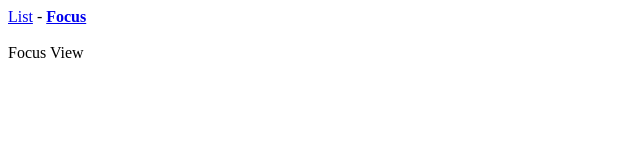
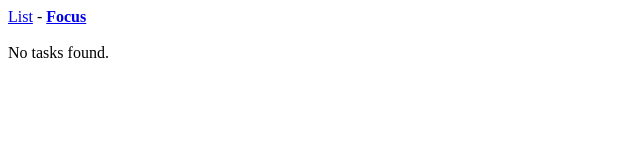
Before and after one commit to Sapkota00Basanta/Todo-List-React-Typescript, a React (Vite) app: page /focus in a window 1280 px wide. Shown: the top 160 px of the page, without its empty margins (0-640 px from the left). Built offline with nearby package versions, Linux system fonts and the light colour scheme.

Commit message:
Added simple state sharing method from higher component

```diff
--- a/src/App.tsx
+++ b/src/App.tsx
@@ -1,5 +1,5 @@
 // Import Third-Party Modules
-import React from 'react';
+import React, { useState } from 'react';
 import { NavLink } from 'react-router-dom';
 import { BrowserRouter, Route, Routes } from 'react-router-dom';
 import { Focus } from './components/Focus/Focus';
@@ -7,12 +7,15 @@ import { Focus } from './components/Focus/Focus';
 // Import User-Defined Modules
 import { Listview } from './components/Listview/Listview';
 import { IAppProps } from './types/App.types';
+import { ITaskState } from './types/components/Listview.types';
 
 /**
  * This module is main app component where we assign all the navigation routes to component
  * @returns App Component
  */
 export const App: React.FC<IAppProps> = () => {
+  const [tasks, setTasks] = useState<Array<ITaskState>>([]);
+  const tasksPropsObject = { tasks, setTasks };
   return (
     <BrowserRouter>
       <nav>
@@ -37,8 +40,8 @@ export const App: React.FC<IAppProps> = () => {
       </nav>
       <br />
       <Routes>
-        <Route path="/" element={<Listview />} />
-        <Route path="/focus" element={<Focus />} />
+        <Route path="/" element={<Listview {...tasksPropsObject} />} />
+        <Route path="/focus" element={<Focus {...tasksPropsObject} />} />
       </Routes>
     </BrowserRouter>
   );
--- a/src/components/Focus/Focus.tsx
+++ b/src/components/Focus/Focus.tsx
@@ -1,17 +1,13 @@
 // Import Third-Party Modules
-import React from "react";
+import React from 'react';
 
 // Import User-Defined Modules
-import { IFocusProps } from "../../types/components/Focus.types";
+import { IFocusProps } from '../../types/components/Focus.types';
 
 /**
  * This module consist of focus view displaying single focused todo list
  * @returns Focus View Component
  */
-export const Focus: React.FC<IFocusProps> = () => {
-  return (
-    <>
-      <div> Focus View</div>
-    </>
-  );
+export const Focus: React.FC<IFocusProps> = ({ tasks }) => {
+  return tasks[0] ? <>{tasks[0].label}</> : <>No tasks found.</>;
 };
--- a/src/components/Listview/Listview.tsx
+++ b/src/components/Listview/Listview.tsx
@@ -10,8 +10,7 @@ import { ITaskState } from '../../types/components/Listview.types';
  * This module is an UI Component for viewing all todo list task and field to add one
  * @returns Listview Component
  */
-export const Listview: React.FC<IListViewProps> = () => {
-  const [tasks, setTasks] = useState<Array<ITaskState>>([]);
+export const Listview: React.FC<IListViewProps> = ({ tasks, setTasks }) => {
   const [newTaskLabel, setNewTaskLabel] = useState<string>('');
 
   /**
--- a/src/types/components/Focus.types.ts
+++ b/src/types/components/Focus.types.ts
@@ -1,6 +1,10 @@
+import React from 'react';
+import { ITaskState } from './Listview.types';
+
 /**
  * This module consists of all the type decleration for Focus Component
  */
 export interface IFocusProps {
-  props?: any;
+  tasks: Array<ITaskState>;
+  setTasks: React.Dispatch<React.SetStateAction<Array<ITaskState>>>;
 }
--- a/src/types/components/Listview.types.ts
+++ b/src/types/components/Listview.types.ts
@@ -2,7 +2,8 @@
  * This module consists of all the type decleration for Listview Component
  */
 export interface IListViewProps {
-  props?: any;
+  tasks: Array<ITaskState>;
+  setTasks: React.Dispatch<React.SetStateAction<Array<ITaskState>>>;
 }
 
 export interface ITaskState {
```
